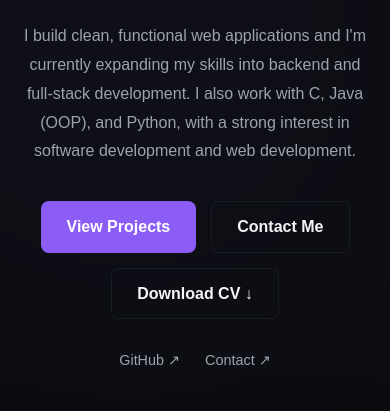
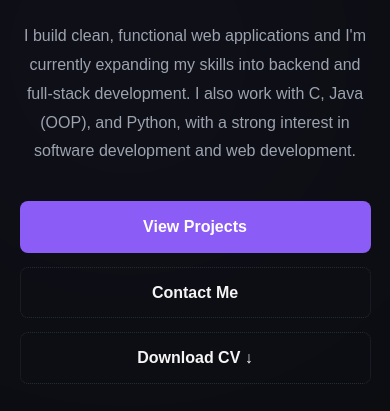
Before and after one commit to Jtithy/Portfolio, a plain HTML site: page index.html in a window 390 px wide. Shown: the part 367-778 px from the top of the page. Drawn offline with Linux system fonts and the light colour scheme.

Commit message:
CV download style

```diff
--- a/css/style.css
+++ b/css/style.css
@@ -222,8 +222,8 @@ a {
 
 .hero-buttons {
     display: flex;
-    gap: 15px;
     flex-wrap: wrap;
+    gap: 14px;
 }
 
 .btn {
@@ -859,7 +859,12 @@ a {
     }
 
     .hero-buttons {
-        justify-content: center;
+        flex-direction: column;
+        align-items: stretch;
+    }
+
+    .hero-buttons .btn {
+        text-align: center;
     }
 
     .social-links {
```
